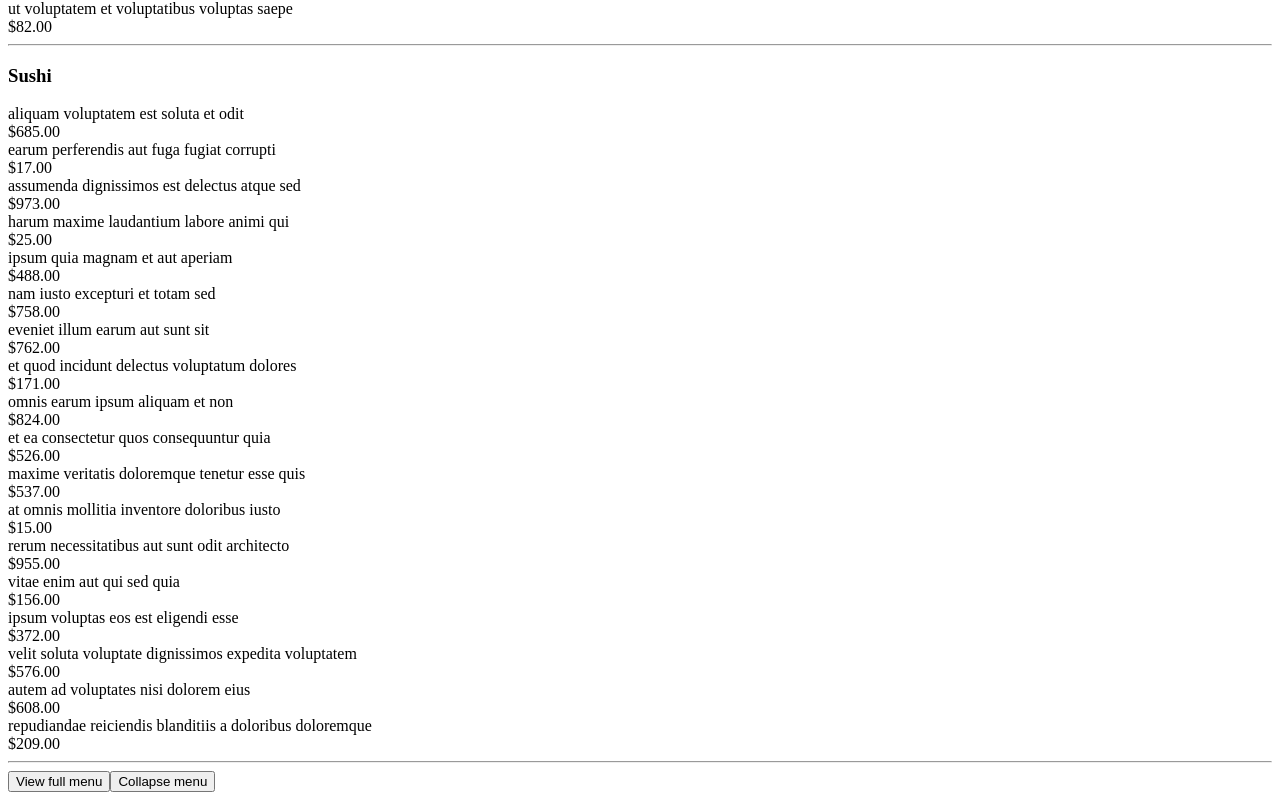
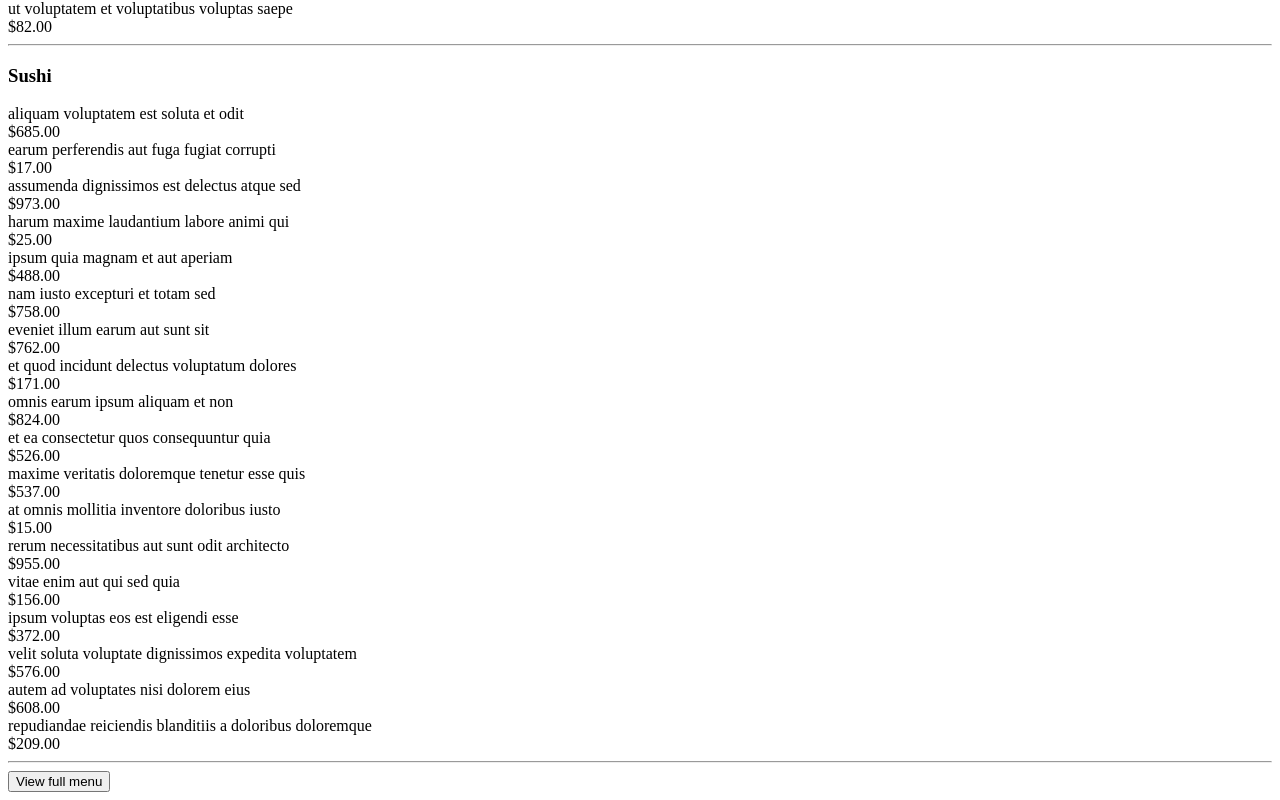
Before and after one commit to katable/menu_service, a React app: page / in a window 1280 px wide. Shown: the part 1428-2228 px from the top of the page. Built offline with nearby package versions, Linux system fonts and the light colour scheme; the HTML template or start-up script is replaced by a standard one.

Commit message:
Implemented conditional rendering of buttons to display full or partial menu.
TODO:
center buttons
to float collapseMenu button

```diff
--- a/client/src/components/MenuItems.jsx
+++ b/client/src/components/MenuItems.jsx
@@ -9,7 +9,7 @@ const oddOrEven = (val) => {
 
 }
 const MenuItems = (props) => (
-  <div className="restaurant-menu">
+  <div id="restaurant-menu">
     {props.selectedMenu.sections.map((section, index) => (
       <div className="section-container" key={index}>
         <div className="section-names">
@@ -18,7 +18,7 @@ const MenuItems = (props) => (
         <div className="section-items">
           {
             section.dishes.map((dish, index) => (
-              <div  className={`dish-container ${oddOrEven(index)}`} key={index}>
+              <div className={`dish-container ${oddOrEven(index)}`} key={index}>
                 <div className="dish-names" >{dish.item}</div>
                 <div className="prices">{dish.price}</div>
               </div>
--- a/client/src/components/Nav.jsx
+++ b/client/src/components/Nav.jsx
@@ -1,15 +1,25 @@
 import React from 'react';
 
-const Nav = (props) => (
+class Nav extends React.Component {
+  constructor(props) {
+    super(props);
+  }
+  changeClass(){
+
+  }
+  render() {
+    return (
       <div id="menu_nav">
         {
-      props.restaurantMenus.map((menu, index) => (
-        <button id={`menu-button-${index}`} className="menu-buttons" key={index} onClick={ ()=> { props.handleMenuSelection(index);
+          this.props.restaurantMenus.map((menu, index) => (
+            <button id={`menu-button-${index}`} className="menu-buttons" key={index} onClick={ ()=> { this.props.handleMenuSelection(index);
             }} href={`#menu-button-${index}`}>{menu}</button>
           ))
         }
         <hr></hr>
       </div>
     );
+  }
+}
 
 export default Nav;
--- a/client/src/index.jsx
+++ b/client/src/index.jsx
@@ -1,6 +1,5 @@
 import React from 'react';
 import ReactDOM from 'react-dom';
-import $ from 'jquery';
 import Nav from './components/Nav.jsx';
 import MenuItems from './components/MenuItems.jsx';
 import sampleData from './sampleData.js';
@@ -10,7 +9,8 @@ class Menu extends React.Component {
     super(props);
     this.state = {
       restaurantMenus: sampleData,
-      selectedMenu: sampleData.menus[0]
+      selectedMenu: sampleData.menus[0],
+      toRenderFullMenu: false,
     };
   }
 
@@ -28,6 +28,28 @@ class Menu extends React.Component {
     });
   }
 
+  handleViewFullMenuButtonClick() {
+    this.setState({
+      toRenderFullMenu: true
+    });
+    document.getElementById('restaurant-menu').style.height = 'auto';
+  }
+
+  handleCollapseMenuButtonClick() {
+    this.setState({
+      toRenderFullMenu: false
+    });
+    document.getElementById('restaurant-menu').style.height = '450px';
+  }
+
+  partialOrFullMenuRendering() {
+    if (this.state.toRenderFullMenu === false) {
+      return <button id="viewFullMenuButton" className="viewCollapseMenuButtons" onClick={() => this.handleViewFullMenuButtonClick()}>View full menu</button>;
+    } else {
+      return <button id="collapseMenuButton" className="viewCollapseMenuButtons" onClick={() => this.handleCollapseMenuButtonClick()}>Collapse menu</button>;
+    }
+  }
+
   render() {
     if (this.state.restaurantMenus === null) {
       return (
@@ -40,11 +62,10 @@ class Menu extends React.Component {
     } else {
       return (
         <div className="menu-component">
-          <Nav restaurantMenus = {this.collectRestaurantMenuTitles()}  handleMenuSelection={this.handleMenuSelection.bind(this)}/>
+          <Nav restaurantMenus = {this.collectRestaurantMenuTitles()} handleMenuSelection={this.handleMenuSelection.bind(this)}/>
           <MenuItems selectedMenu = {this.state.selectedMenu}/>
-          <div className="">
-            <button className="viewCollapseMenuButtons">View full menu</button>
-            <button className="viewCollapseMenuButtons">Collapse menu</button>
+          <div className="toRenderFullMenuButtons">
+            {this.partialOrFullMenuRendering()}
           </div>
         </div>
       );
```
Also changed, not shown: 2 other files (tests, documents, lock files or other folders). Lines whose indentation alone changed are shown as unchanged.
